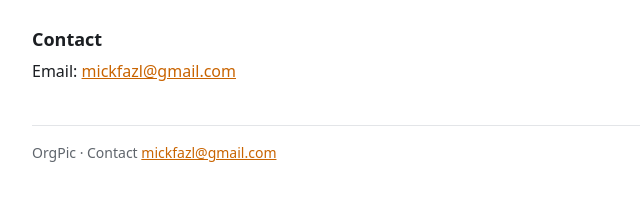
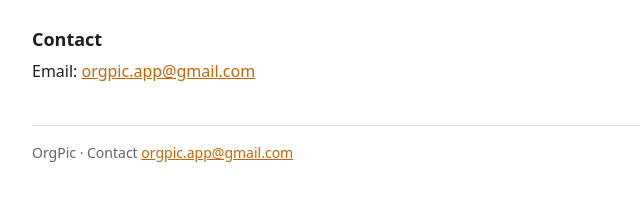
Before and after one commit to mickfazl-ai/orgpic-legal, a plain HTML site: page privacy.html in a window 1280 px wide. Shown: the part 1870-2070 px from the top of the page, 264-904 px from the left. Drawn offline with Linux system fonts and the light colour scheme.

Commit message:
OrgPic contact: orgpic.app@gmail.com
Co-Authored-By: Claude Opus 5.5 <noreply@anthropic.com>
Claude-Session: https://claude.ai/code/session_01NamBagjvatebzwvrxP9A7U

```diff
--- a/privacy.html
+++ b/privacy.html
@@ -39,6 +39,6 @@ footer{margin-top:40px;padding-top:16px;border-top:1px solid var(--line);color:v
 <h2>Changes to this policy</h2>
 <p>If this policy changes, the new version will be published with an updated date and shown in the app.</p>
 <h2>Contact</h2>
-<p>Email: <a href="mailto:mickfazl@gmail.com">mickfazl@gmail.com</a></p>
-<footer>OrgPic · Contact <a href="mailto:mickfazl@gmail.com">mickfazl@gmail.com</a></footer>
+<p>Email: <a href="mailto:orgpic.app@gmail.com">orgpic.app@gmail.com</a></p>
+<footer>OrgPic · Contact <a href="mailto:orgpic.app@gmail.com">orgpic.app@gmail.com</a></footer>
 </main></body></html>
```
Also changed, not shown: index.html (+1 -1 lines), licences.html (+1 -1 lines), terms.html (+2 -2 lines).
